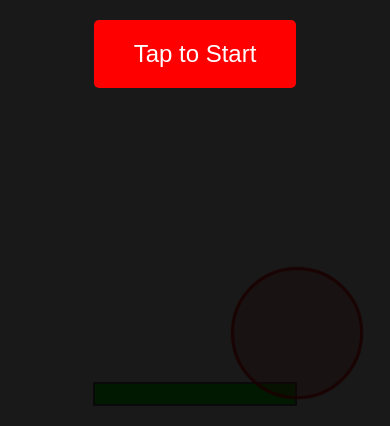
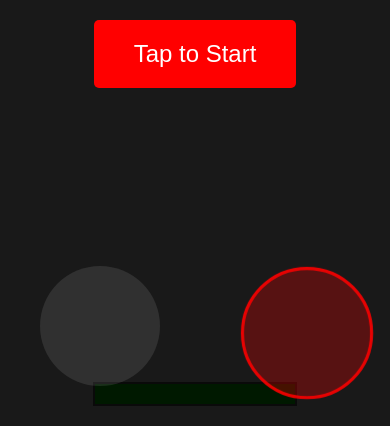
Before and after one commit to ayedreeean/TrenchRunWeb, a plain HTML site: page index.html in a window 390 px wide. Shown: the part 418-844 px from the top of the page. Drawn offline with nearby package versions, Linux system fonts and the light colour scheme.

Commit message:
Fixing mobile controls 2

```diff
--- a/game.js
+++ b/game.js
@@ -30,7 +30,10 @@ let shotsHit = 0;
 let tiesFightersDestroyed = 0;
 let gameStartTime = Date.now();
 let joystick = null;
-let isMobile = /Android|webOS|iPhone|iPad|iPod|BlackBerry|IEMobile|Opera Mini/i.test(navigator.userAgent);
+let isMobile = /Android|webOS|iPhone|iPad|iPod|BlackBerry|IEMobile|Opera Mini/i.test(navigator.userAgent)
+    || (window.matchMedia("(hover: none)").matches)
+    || (window.matchMedia("(pointer: coarse)").matches)
+    || (window.innerWidth <= 768);
 let gameStarted = false;
 let shieldActive = false;
 let shieldTime = 0;
@@ -1257,17 +1260,11 @@ function restartGame() {
 init();
 
 function setupMobileControls() {
-    if (!isMobile) return;
-
-    // Make controls visible
+    // Remove the isMobile check since we'll control visibility with CSS
     const joystickZone = document.getElementById('joystickZone');
     const fireButton = document.getElementById('fireButton');
 
-    // Force display block for mobile controls
-    joystickZone.style.display = 'block';
-    fireButton.style.display = 'block';
-
-    // Setup joystick with fixed position
+    // Setup joystick
     joystick = nipplejs.create({
         zone: joystickZone,
         mode: 'static',
--- a/index.html
+++ b/index.html
@@ -41,7 +41,8 @@
             background: rgba(255, 0, 0, 0.3);
             border: 3px solid #ff0000;
             border-radius: 50%;
-            z-index: 100;
+            display: none;
+            z-index: 1000;
             touch-action: none;
             -webkit-tap-highlight-color: transparent;
             animation: pulse 2s infinite;
@@ -60,10 +61,20 @@
                 opacity: 0.7;
             }
         }
+        @media (hover: none), (pointer: coarse), (max-width: 768px) {
+            #fireButton, #joystickZone {
+                display: block !important;
+            }
+        }
         @media screen and (max-width: 768px) {
             #fireButton {
                 bottom: 30px;
-                right: 30px;
+                right: 20px;
+            }
+
+            #joystickZone {
+                bottom: 30px;
+                left: 20px;
             }
         }
         #joystickZone {
@@ -72,15 +83,12 @@
             left: 40px;
             width: 120px;
             height: 120px;
-            z-index: 100;
+            display: none;
+            z-index: 1000;
             touch-action: none;
             -webkit-tap-highlight-color: transparent;
-        }
-        /* Show mobile controls on touch devices */
-        @media (hover: none) and (pointer: coarse) {
-            #fireButton, #joystickZone {
-                display: block !important;
-            }
+            background: rgba(255, 255, 255, 0.1);
+            border-radius: 50%;
         }
         #startScreen {
             position: fixed;
```
